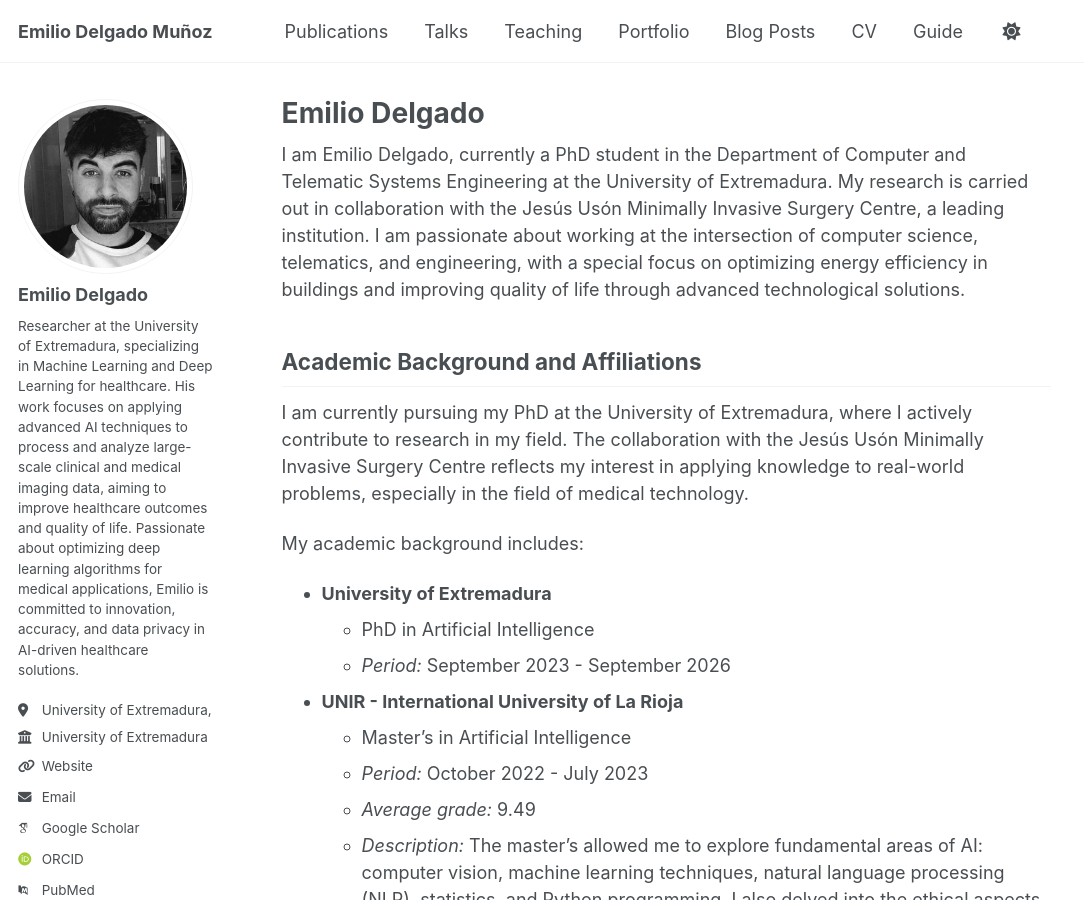
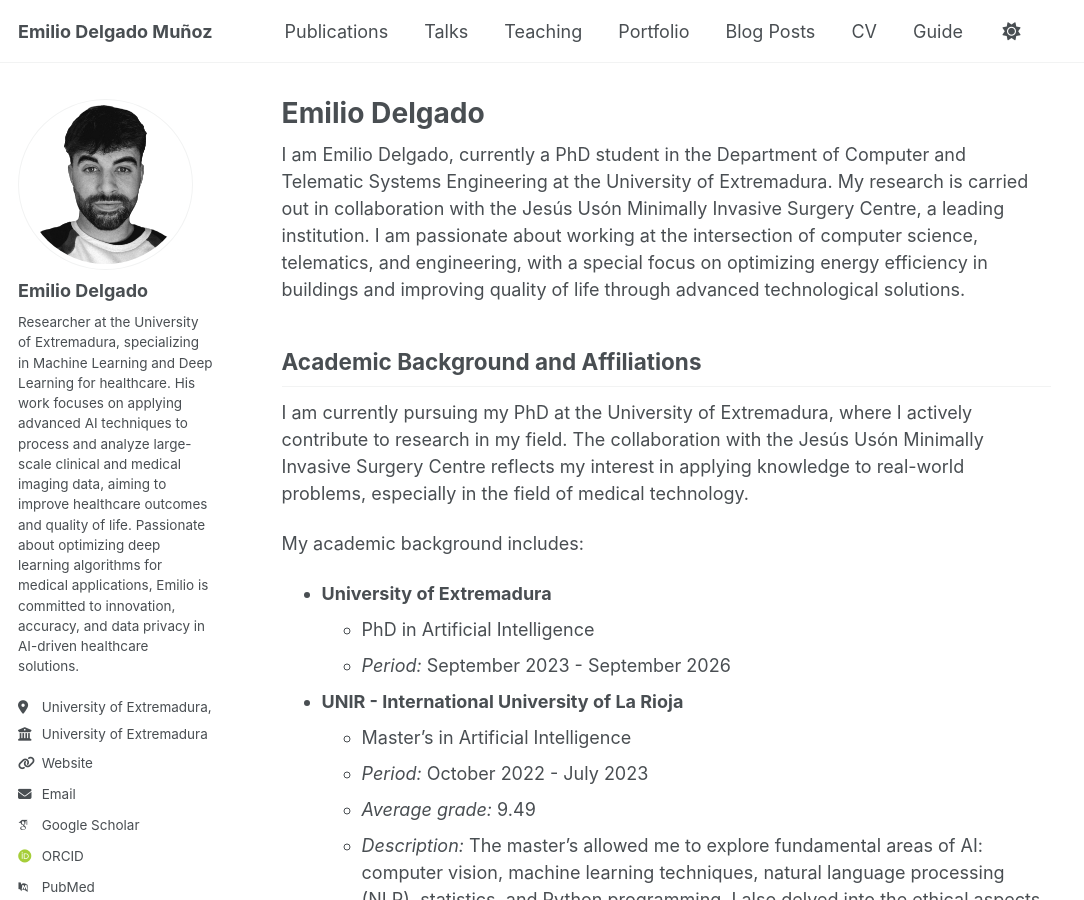
Before and after one commit to emi-dm/emi-dm.github.io, a Jekyll site: the page built from _pages/about.md, in a window 1280 px wide and 900 px high. Shown: the whole window, without its empty margins (0-1084 px from the left). Built offline with Jekyll 4.4.1, drawn with Linux system fonts in a browser that asks for light colours; some web fonts are replaced.

Commit message:
Update author avatar and bio for Emilio Delgado

```diff
--- a/_config.yml
+++ b/_config.yml
@@ -22,7 +22,7 @@ repository               : "emi-dm/emi-dm.github.io"
 #               Additional customization can be done by editing /_includes/author-profile.html
 author:
   # Biographic information
-  avatar           : "/images/emilio-delgado.jpg"
+  avatar           : "/images/me.png"
   name             : "Emilio Delgado"
   bio              : "Researcher at the University of Extremadura, specializing in Machine Learning and Deep Learning for healthcare. His work focuses on applying advanced AI techniques to process and analyze large-scale clinical and medical imaging data, aiming to improve healthcare outcomes and quality of life. Passionate about optimizing deep learning algorithms for medical applications, Emilio is committed to innovation, accuracy, and data privacy in AI-driven healthcare solutions."
   location         : "University of Extremadura, Spain"
--- a/_data/authors.yml
+++ b/_data/authors.yml
@@ -5,7 +5,7 @@ Emilio Delgado:
   uri         : "https://i3lab.unex.es/author/emilio-delgado/"
   email       : "emidelgado@unex.es"
   bio         : "I am a researcher at the University of Extremadura, specializing in Machine Learning and Deep Learning for healthcare. I am passionate about developing AI solutions to analyze large-scale clinical data and medical images, aiming to improve diagnosis and quality of life. I enjoy optimizing deep learning algorithms for medical applications and am committed to innovation, accuracy, and data privacy in all my projects."
-  avatar      : "/images/emilio-delgado.jpg"
+  avatar      : "/images/me.png"
   location    : "University of Extremadura, Spain"
   employer    : "University of Extremadura"
   googlescholar: "https://scholar.google.es/citations?hl=es&user=eIBVkQEAAAAJ"
```
Also changed, not shown: images/me.png (added).
